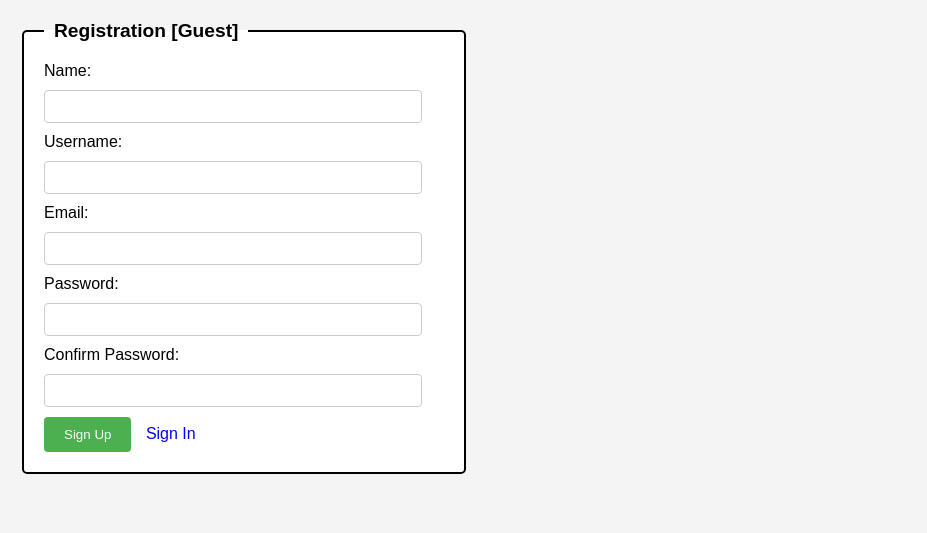
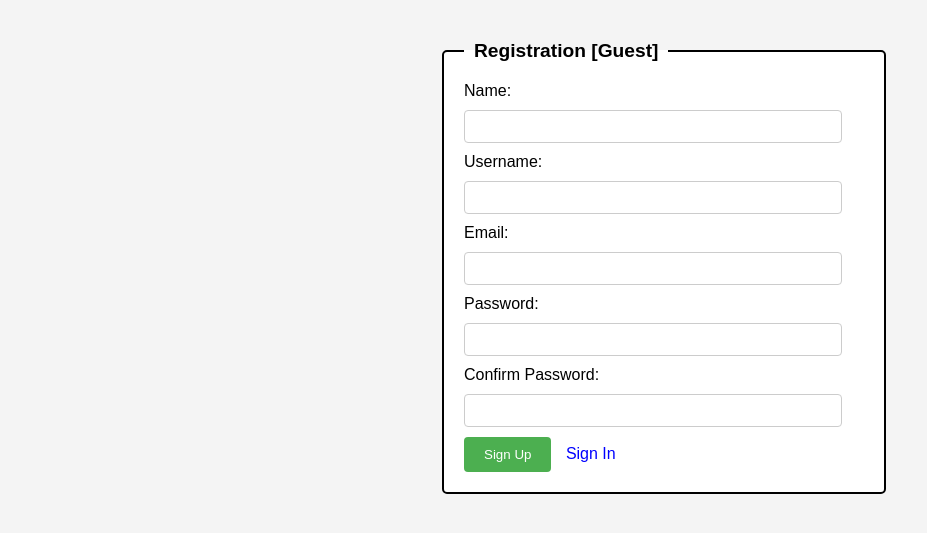
Before and after one commit to morshedmilton/WEB_TECHNOLOGIES_TOURNAMENT_MANAGEMENT_SYSTEM_, a PHP site: page /view/signup.php in a window 1280 px wide. Shown: the top 533 px of the page, without its empty margins (0-927 px from the left). Run offline with PHP 8.4, Linux system fonts and the light colour scheme.

Commit message:
signup page form align correction

```diff
--- a/asset/css/style.css
+++ b/asset/css/style.css
@@ -3,6 +3,14 @@ body {
     font-family: Arial, sans-serif;
     margin: 20px;
     background-color: #f4f4f4;
+
+}
+
+form {
+    margin: 0 auto;
+    width: 400px;
+    padding: 20px;
+    border-radius: 5px;
 }
 
 /* fieldset and legend styling */
```
